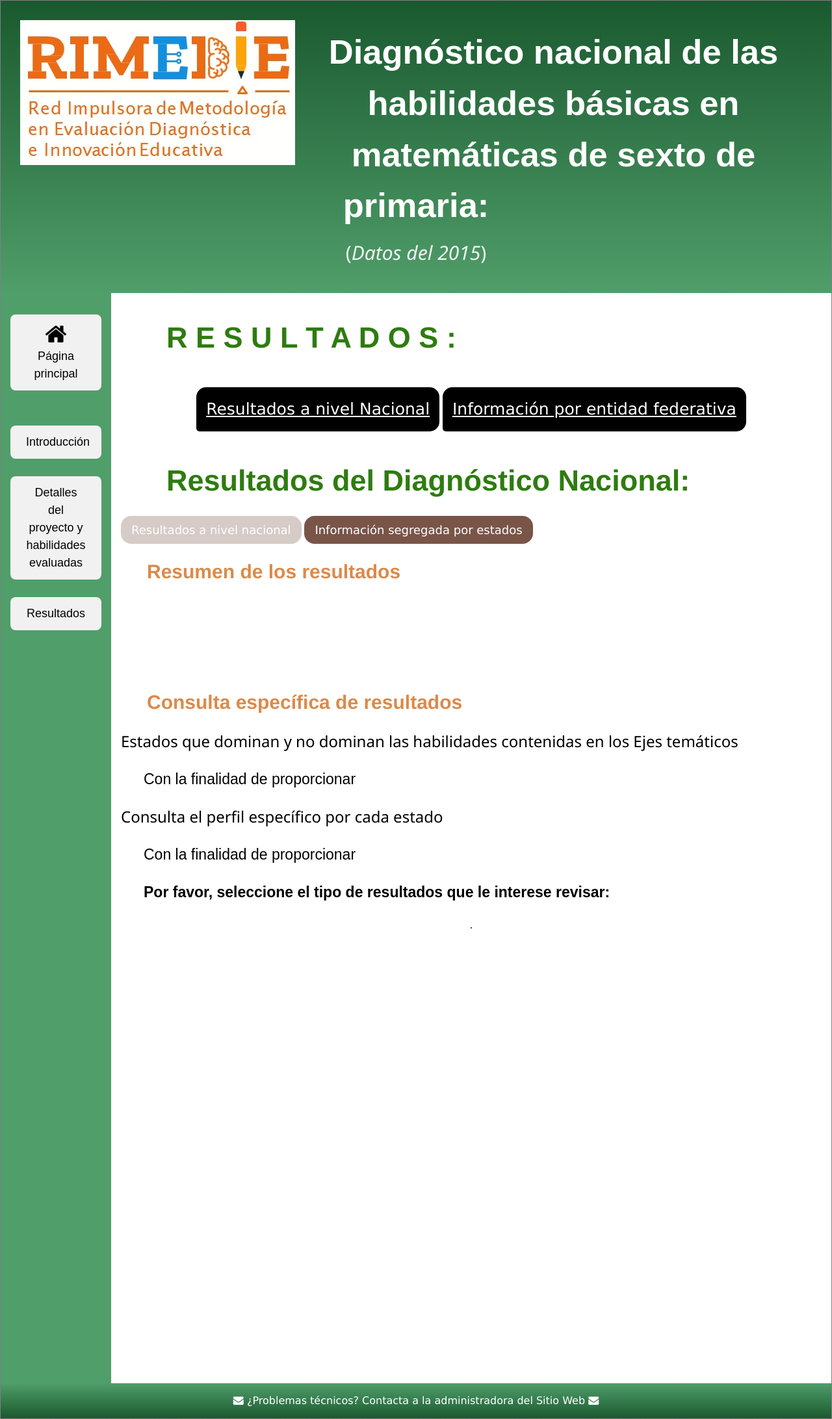
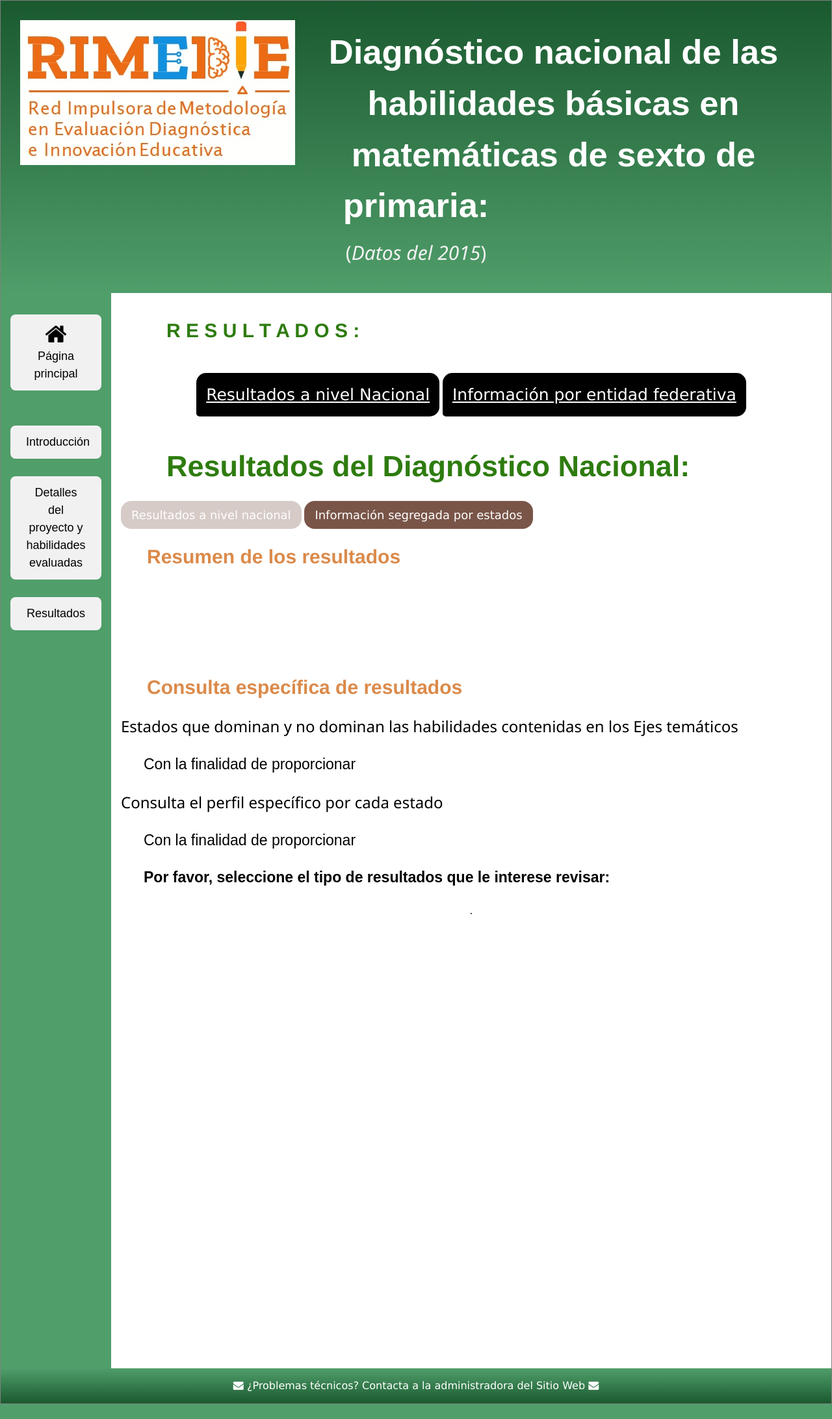
Before and after one commit to rimedie/rimedie.github.io, a Jekyll site: the page built from 1_InfoResultados.html, in a window 1280 px wide. Shown: the whole page at 65% size. Built offline with Jekyll 4.4.1, drawn with Linux system fonts in a browser that asks for light colours; after the commit the page ends 2161 px from its top, so only the background shows below that.

Commit message:
Update 1_Resultados.html

```diff
--- a/_layouts/1_Resultados.html
+++ b/_layouts/1_Resultados.html
@@ -230,9 +230,9 @@ p {
 </nav>
 
 <article>
- <h1 class="interact">R E S U L T A D O S :</h1>
+ <center>
+<h1 class="interact" style="font-size: 2em; font-weight: bold;">R E S U L T A D O S :</h1>
 	<br>
- <center>
 <div class="dropdown">
   <button class="dropbtn"><a href="https://rimedie.github.io/about_Filosifia.html" style="color:white;">Resultados a nivel Nacional</a></button>
   <div class="dropdown-content">
```
